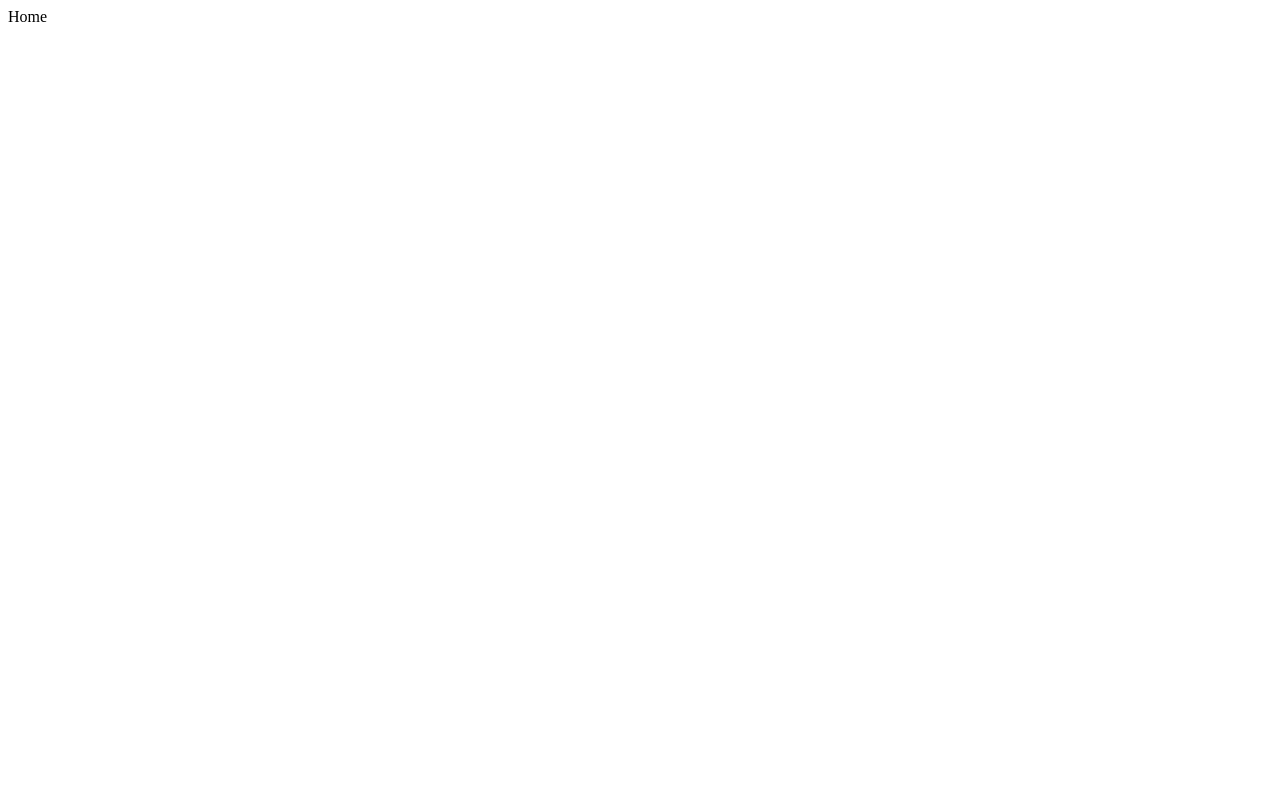
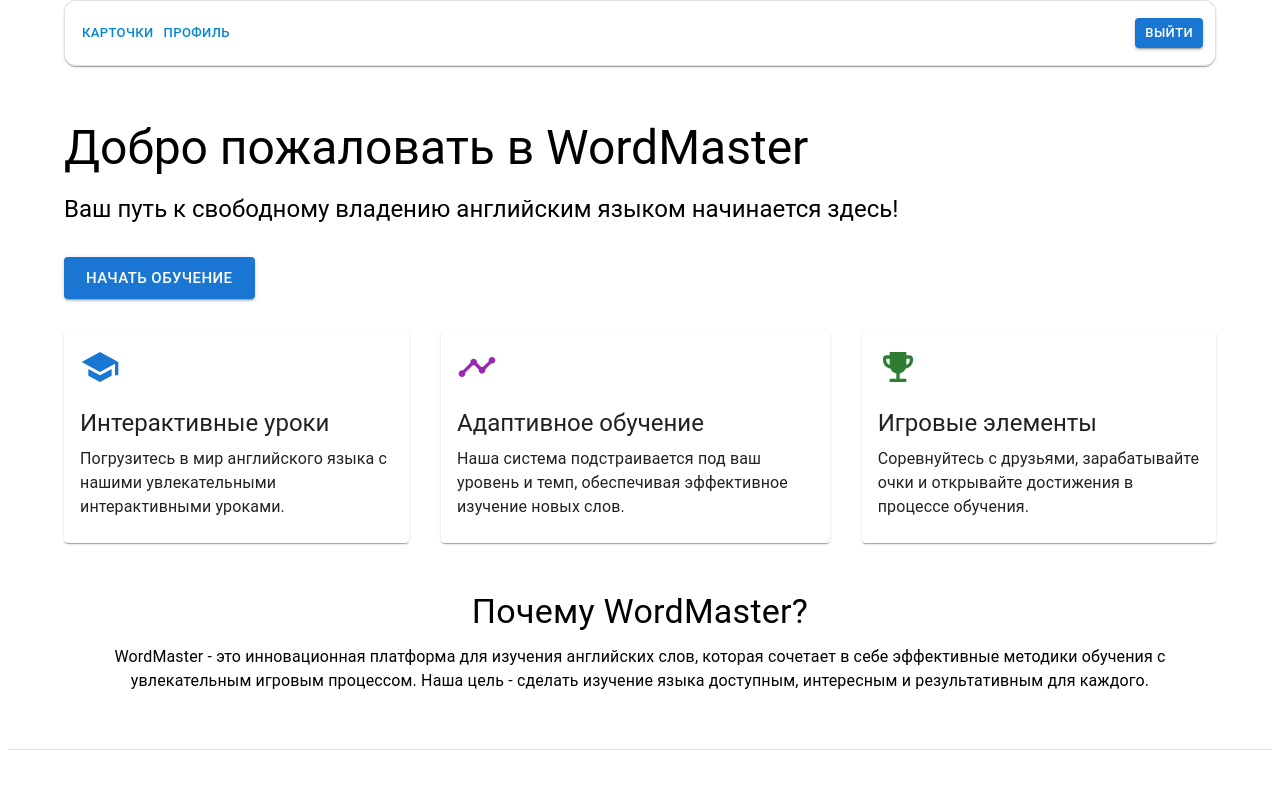
Before and after one commit to IvanOrlovsky/spa-astral, a React (Create React App) app: page / in a window 1280 px wide. Shown: the top 800 px of the page. Built offline with nearby package versions, Linux system fonts and the light colour scheme; sample sign-in values are in the browser's storage.

Commit message:
Сделал главную страницу с layout

```diff
--- /dev/null
+++ b/src/components/Layout.tsx
@@ -0,0 +1,36 @@
+import * as React from "react";
+import { styled } from "@mui/material/styles";
+import Container from "@mui/material/Container";
+import Box from "@mui/material/Box";
+import Header from "./Header";
+import Footer from "./Footer";
+
+const Root = styled("div")(({ theme }) => ({
+	display: "flex",
+	flexDirection: "column",
+	minHeight: "100vh",
+}));
+
+const Main = styled("main")(({ theme }) => ({
+	flexGrow: 1,
+	padding: theme.spacing(3),
+	paddingTop: theme.spacing(10), // Adjust this value based on your header height
+}));
+
+interface LayoutProps {
+	children: React.ReactNode;
+}
+
+export default function Layout({ children }: LayoutProps) {
+	return (
+		<Root>
+			<Header />
+			<Main>
+				<Container maxWidth="lg">
+					<Box sx={{ my: 4 }}>{children}</Box>
+				</Container>
+			</Main>
+			<Footer />
+		</Root>
+	);
+}
--- a/src/pages/Home.tsx
+++ b/src/pages/Home.tsx
@@ -1,3 +1,118 @@
-export default function Home() {
-	return <>Home</>;
+import React from "react";
+import {
+	Typography,
+	Button,
+	Box,
+	Card,
+	CardContent,
+	Stack,
+} from "@mui/material";
+import {
+	School as SchoolIcon,
+	Timeline as TimelineIcon,
+	EmojiEvents as EmojiEventsIcon,
+} from "@mui/icons-material";
+import Layout from "../components/Layout";
+
+interface FeatureCardProps {
+	icon: React.ReactNode;
+	title: string;
+	description: string;
 }
+
+const FeatureCard: React.FC<FeatureCardProps> = ({
+	icon,
+	title,
+	description,
+}) => (
+	<Card sx={{ height: "100%", display: "flex", flexDirection: "column" }}>
+		<CardContent sx={{ flexGrow: 1 }}>
+			{icon}
+			<Typography gutterBottom variant="h5" component="h2">
+				{title}
+			</Typography>
+			<Typography>{description}</Typography>
+		</CardContent>
+	</Card>
+);
+
+const HomePage: React.FC = () => {
+	return (
+		<Layout>
+			<Box sx={{ my: 4 }}>
+				<Typography variant="h3" component="h1" gutterBottom>
+					Добро пожаловать в WordMaster
+				</Typography>
+				<Typography variant="h5" sx={{ mb: 4 }}>
+					Ваш путь к свободному владению английским языком начинается
+					здесь!
+				</Typography>
+				<Button
+					variant="contained"
+					color="primary"
+					size="large"
+					sx={{ mb: 4 }}
+				>
+					Начать обучение
+				</Button>
+
+				<Stack direction={{ xs: "column", md: "row" }} spacing={4}>
+					<FeatureCard
+						icon={
+							<SchoolIcon
+								sx={{
+									fontSize: 40,
+									color: "primary.main",
+									mb: 2,
+								}}
+							/>
+						}
+						title="Интерактивные уроки"
+						description="Погрузитесь в мир английского языка с нашими увлекательными интерактивными уроками."
+					/>
+					<FeatureCard
+						icon={
+							<TimelineIcon
+								sx={{
+									fontSize: 40,
+									color: "secondary.main",
+									mb: 2,
+								}}
+							/>
+						}
+						title="Адаптивное обучение"
+						description="Наша система подстраивается под ваш уровень и темп, обеспечивая эффективное изучение новых слов."
+					/>
+					<FeatureCard
+						icon={
+							<EmojiEventsIcon
+								sx={{
+									fontSize: 40,
+									color: "success.main",
+									mb: 2,
+								}}
+							/>
+						}
+						title="Игровые элементы"
+						description="Соревнуйтесь с друзьями, зарабатывайте очки и открывайте достижения в процессе обучения."
+					/>
+				</Stack>
+
+				<Box sx={{ mt: 6, textAlign: "center" }}>
+					<Typography variant="h4" gutterBottom>
+						Почему WordMaster?
+					</Typography>
+					<Typography variant="body1">
+						WordMaster - это инновационная платформа для изучения
+						английских слов, которая сочетает в себе эффективные
+						методики обучения с увлекательным игровым процессом.
+						Наша цель - сделать изучение языка доступным, интересным
+						и результативным для каждого.
+					</Typography>
+				</Box>
+			</Box>
+		</Layout>
+	);
+};
+
+export default HomePage;
```
